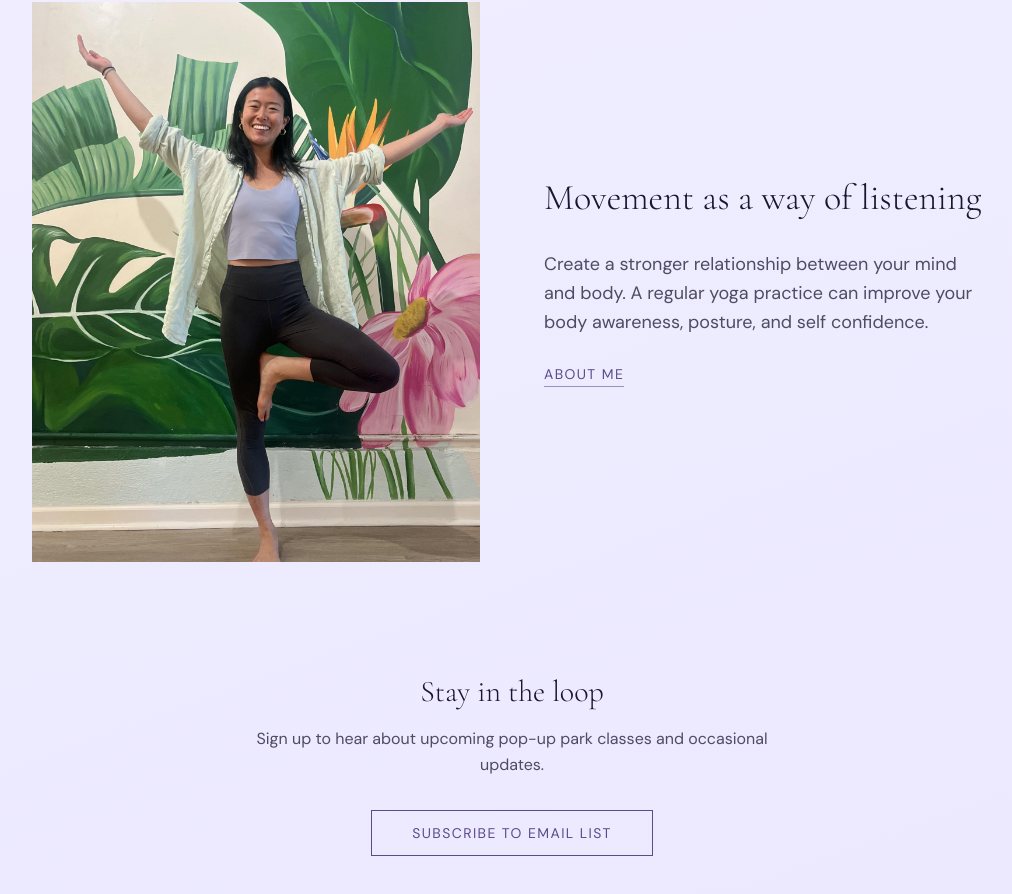
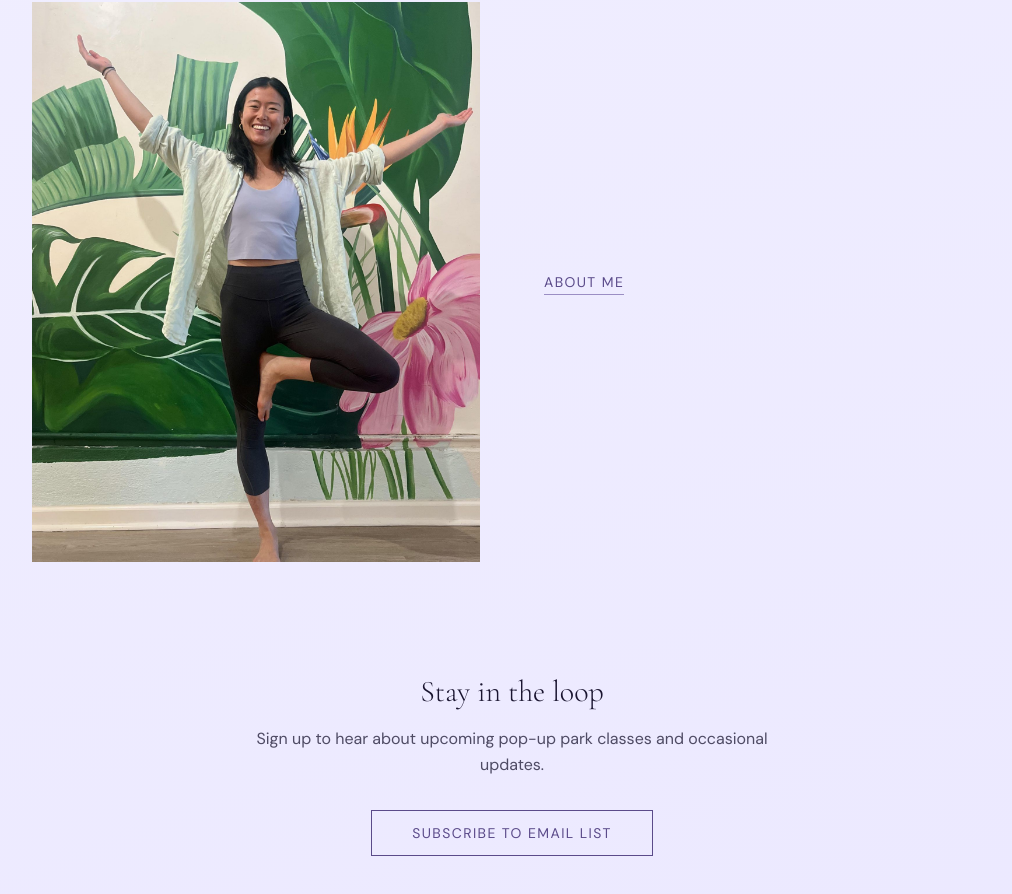
Before and after one commit to JuliaHu1/yoga, a Next.js app: page / in a window 1280 px wide. Shown: the part 2042-2936 px from the top of the page, without its empty margins (128-1140 px from the left). Built offline with nearby package versions, Linux system fonts and the light colour scheme.

Commit message:
Remove heading and blurb from portrait section, keep only About Me link
Co-Authored-By: Claude Sonnet 4.6 <noreply@anthropic.com>
Claude-Session: https://claude.ai/code/session_01P1SWMYGESX7ZZ32V5689aX

```diff
--- a/app/page.tsx
+++ b/app/page.tsx
@@ -98,12 +98,6 @@ export default function Home() {
             className="w-full h-[50vh] md:h-[70vh] object-cover object-[center_20%]"
           />
           <div>
-            <h2 className="font-serif text-3xl md:text-4xl font-light text-[#1A1530] mb-6 md:mb-8 leading-snug">
-              Movement as a way of listening
-            </h2>
-            <p className="text-[#1A1530]/75 leading-relaxed text-lg mb-6">
-              Create a stronger relationship between your mind and body. A regular yoga practice can improve your body awareness, posture, and self confidence.
-            </p>
             <Link
               href="/about"
               className="inline-block text-sm tracking-widest uppercase text-[#5B4B8A] border-b border-[#9B8EC4] pb-0.5 hover:text-[#1A1530] hover:border-[#1A1530] transition-colors"
```
